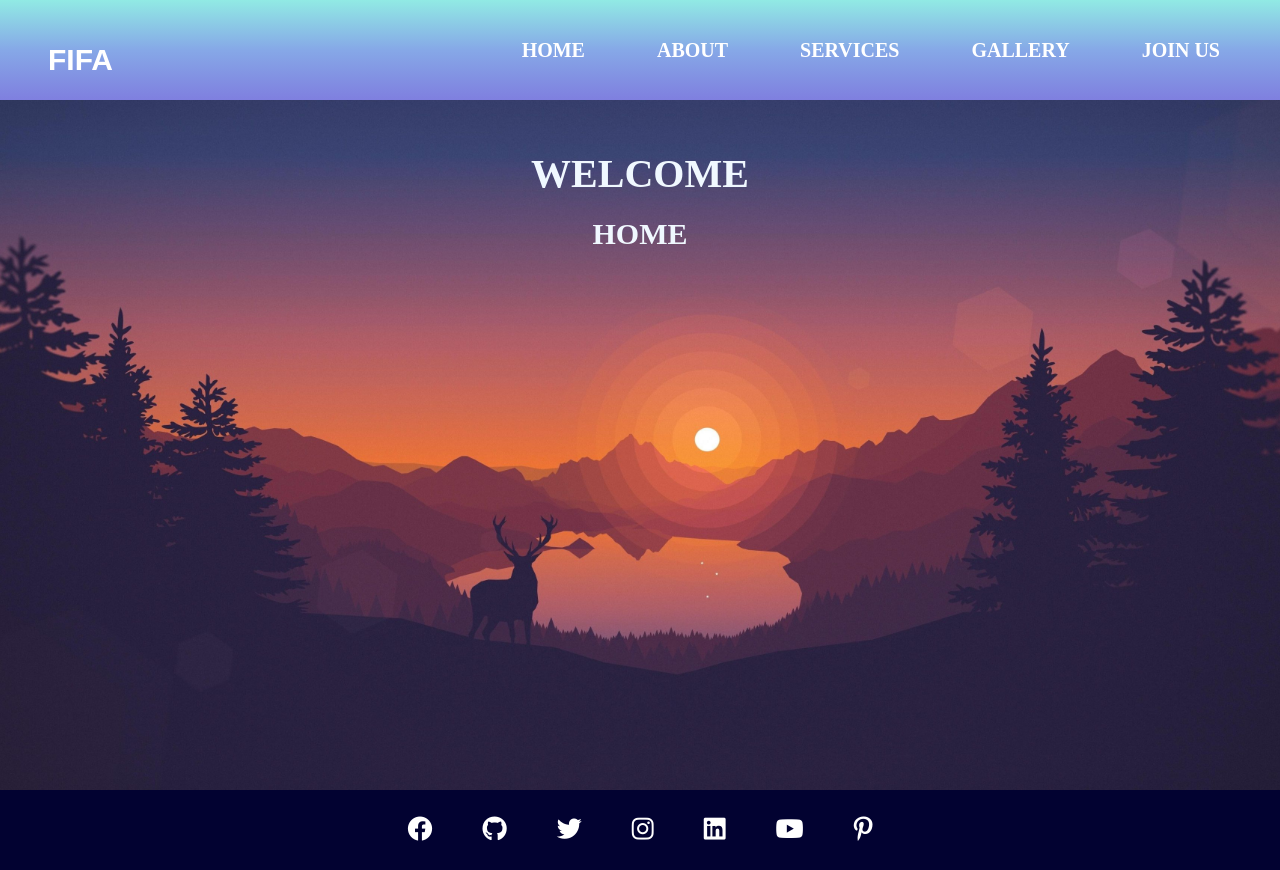
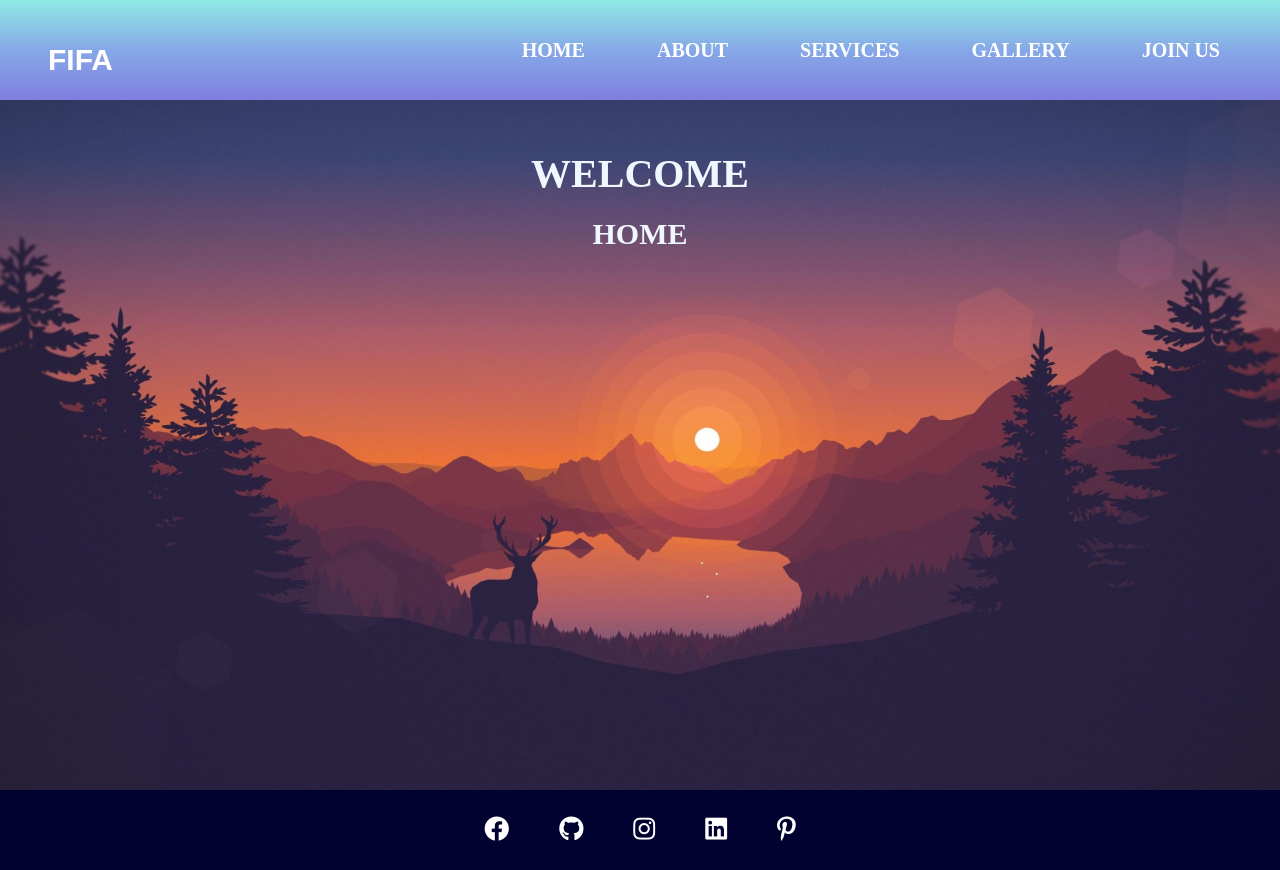
Before and after one commit to palashansary/navbar2, a plain HTML site: page index.html in a window 1280 px wide. Drawn offline with Linux system fonts and the light colour scheme.

Commit message:
Update index.html

```diff
--- a/index.html
+++ b/index.html
@@ -49,13 +49,10 @@
     <div class="fIcons">
 
         <a href="https://www.facebook.com/" target="_blank"><i class="fa-brands fa-facebook"></i></a>
-        <a href=""><i class="fa-brands fa-github"></i></a>
-
-        <a href=""><i class="fa-brands fa-twitter"></i></a>
-        <a href=""><i class="fa-brands fa-instagram"></i></a>
-        <a href=""><i class="fa-brands fa-linkedin"></i></a>
-        <a href="">  <i class="fa-brands fa-youtube"></i></a>
-        <a href=""> <i class="fa-brands fa-pinterest-p"></i></a>
+        <a href="https://github.com/" target="_blank"><i class="fa-brands fa-github"></i></a>
+        <a href="https://www.instagram.com/" target="_blank"><i class="fa-brands fa-instagram"></i></a>
+        <a href="https://in.linkedin.com/" target="_blank"><i class="fa-brands fa-linkedin"></i></a>
+        <a href="https://www.pinterest.com/" target="_blank"> <i class="fa-brands fa-pinterest-p"></i></a>
 
 
 
```
